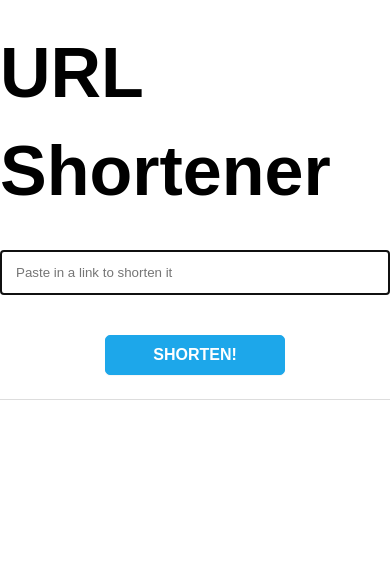
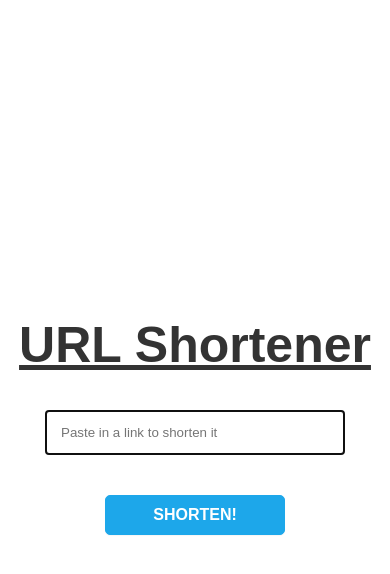
Before and after one commit to vanajmoorthy/short, a website: page src/public/index.html in a window 390 px wide. Drawn offline with Linux system fonts and the light colour scheme; a web font is replaced by a local one.

Commit message:
css made some changes etc lmao what a trip

```diff
--- a/src/public/index.html
+++ b/src/public/index.html
@@ -18,8 +18,9 @@
         <input class="url-input" type="url" placeholder="Paste in a link to shorten it" required name="url" autofocus>
         <button type="submit" class="submit-button">Shorten!</button>
       </form>
+      <section class="result-section"></section>
+
     </section>
-    <section class="result-section"></section>
   </main>
 
   <script src="main.js"></script>
--- a/src/public/style.css
+++ b/src/public/style.css
@@ -1,3 +1,7 @@
+/* * {
+	transition: all 0.3s ease;
+} */
+
 html {
 	box-sizing: border-box;
 }
@@ -12,7 +16,9 @@ html {
 
 :root {
 	--blue: #1da7ea;
-	--orange: #fa2c2c;
+	--bhover: #1583b9;
+	--orange: #ebae2b;
+	--ohover: #d19b26;
 }
 
 /* Body
@@ -30,23 +36,21 @@ body {
 /* Top Section
    ========================================================================== */
 
-.form-section,
-.result-section {
+.form-section {
 	width: 100%;
 	display: flex;
+	height: 100vh;
 	flex-direction: column;
 	justify-content: center;
 	align-items: center;
 }
 
-.form-section {
-	height: 400px;
-	border-bottom: 1px solid #ddd;
-}
-
 .page-title {
 	margin-bottom: 30px;
-	font-size: 70px;
+	font-size: 60px;
+	text-align: center;
+	text-decoration: underline;
+	color: #333333;
 }
 
 .submit-button {
@@ -59,27 +63,23 @@ body {
 }
 
 .url-input {
+	margin: auto;
 	width: 100%;
 	border: 1px solid var(--blue);
 	padding: 10px 15px;
 	font-family: europa, sans-serif;
-
 	font-weight: 400;
-
 	font-style: normal;
-
 	height: 45px;
 	margin-bottom: 40px;
 }
 
 .submit-button {
 	width: 180px;
-  height: 40px;
-  font-size: 16px;
+	height: 40px;
+	font-size: 16px;
 	font-family: europa, sans-serif;
-
 	font-weight: 700;
-
 	font-style: normal;
 	border: 1px solid var(--blue);
 	background-color: var(--blue);
@@ -92,6 +92,13 @@ body {
 	margin-right: auto;
 }
 
+.submit-button:hover {
+	background-color: var(--bhover);
+	border: 1px solid var(--bhover);
+
+	transition: background-color 0.3s ease;
+}
+
 .result {
 	margin-top: 50px;
 	max-width: 600px;
@@ -99,10 +106,15 @@ body {
 	border: 1px solid #ddd;
 	padding: 20px;
 	background-color: var(--orange);
-	border: 5px solid var(--orange);
 	border-radius: 5px;
 	text-align: center;
 }
+
+.result:hover {
+	background-color: var(--ohover);
+	transition: background-color 0.3s ease;
+}
+
 .short-url {
 	color: white;
 	font-size: 26px;
@@ -113,3 +125,24 @@ body {
 .short-url:hover {
 	border-bottom: 2px solid white;
 }
+
+@media only screen and (max-width: 600px) {
+	.url-form {
+	  max-width: 300px;
+	}
+
+	.page-title {
+		font-size: 50px;
+	}
+
+  }
+
+  @media only screen and (max-width: 600px) {
+	.result {
+		max-width: 300px;
+	}
+
+	.short-url {
+		font-size: 20px;
+	}
+  }
```
